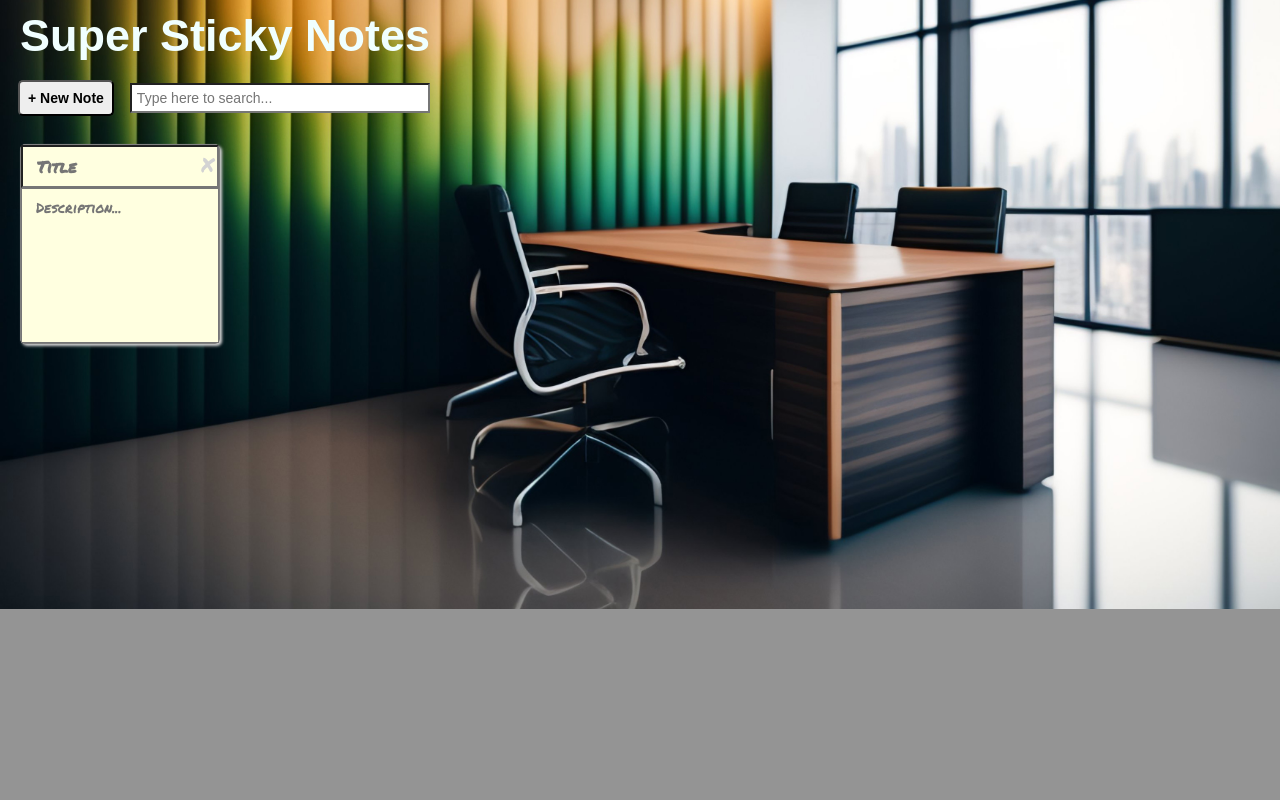
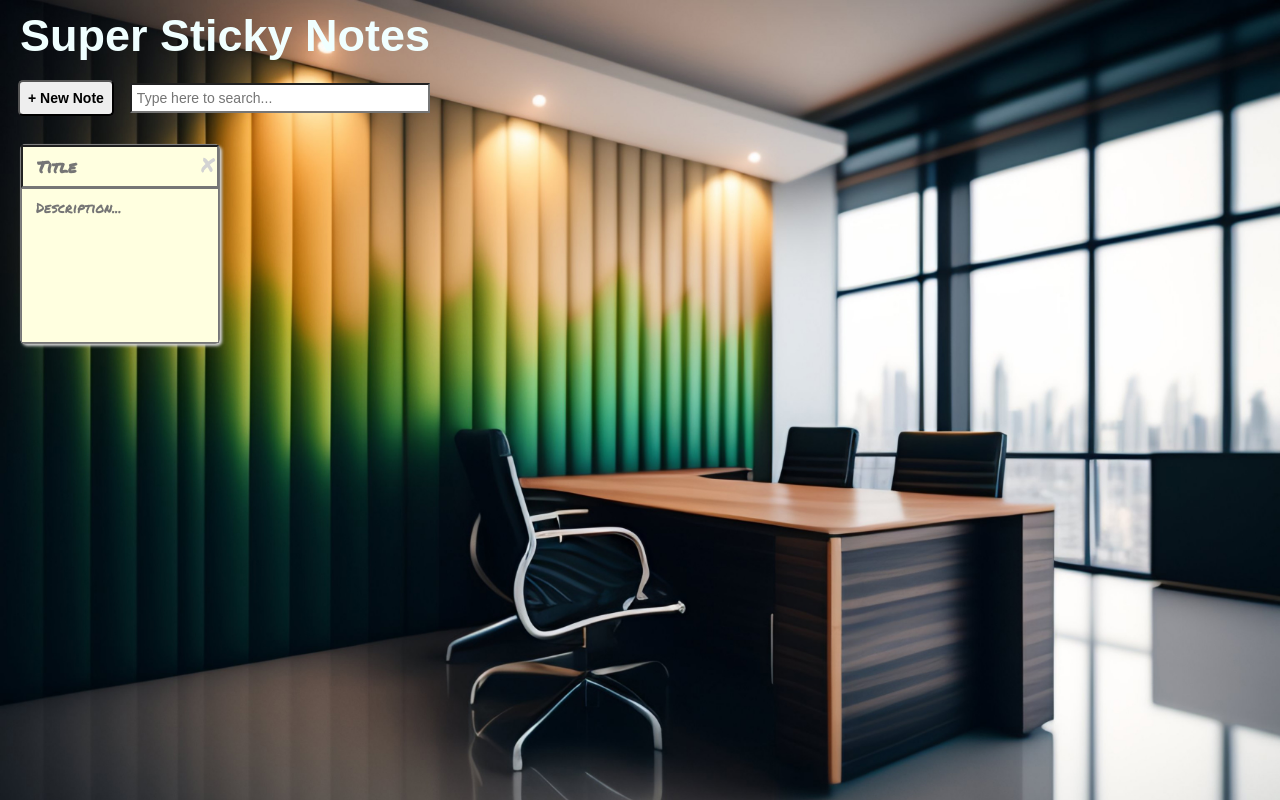
Before and after one commit to Collin-cr8/Super-Sticky-Notes, a React (Create React App) app: page / in a window 1280 px wide. Built offline with nearby package versions, Linux system fonts and the light colour scheme.

Commit message:
Update build

```diff
--- a/src/index.css
+++ b/src/index.css
@@ -8,9 +8,9 @@ body {
   -webkit-font-smoothing: antialiased;
   -moz-osx-font-smoothing: grayscale;
   background-image: url("../img/conference-room-with-green-yellow-wallpaper.jpg");
+  background-repeat: no-repeat;
   background-size: cover;
-  background-position: center;
-  background-repeat: no-repeat;
+  background-attachment: fixed;
   background-color: rgba(128, 128, 128, 0.836);
 }
 
```
Also changed, not shown: 6 other files (tests, documents, lock files or other folders).
